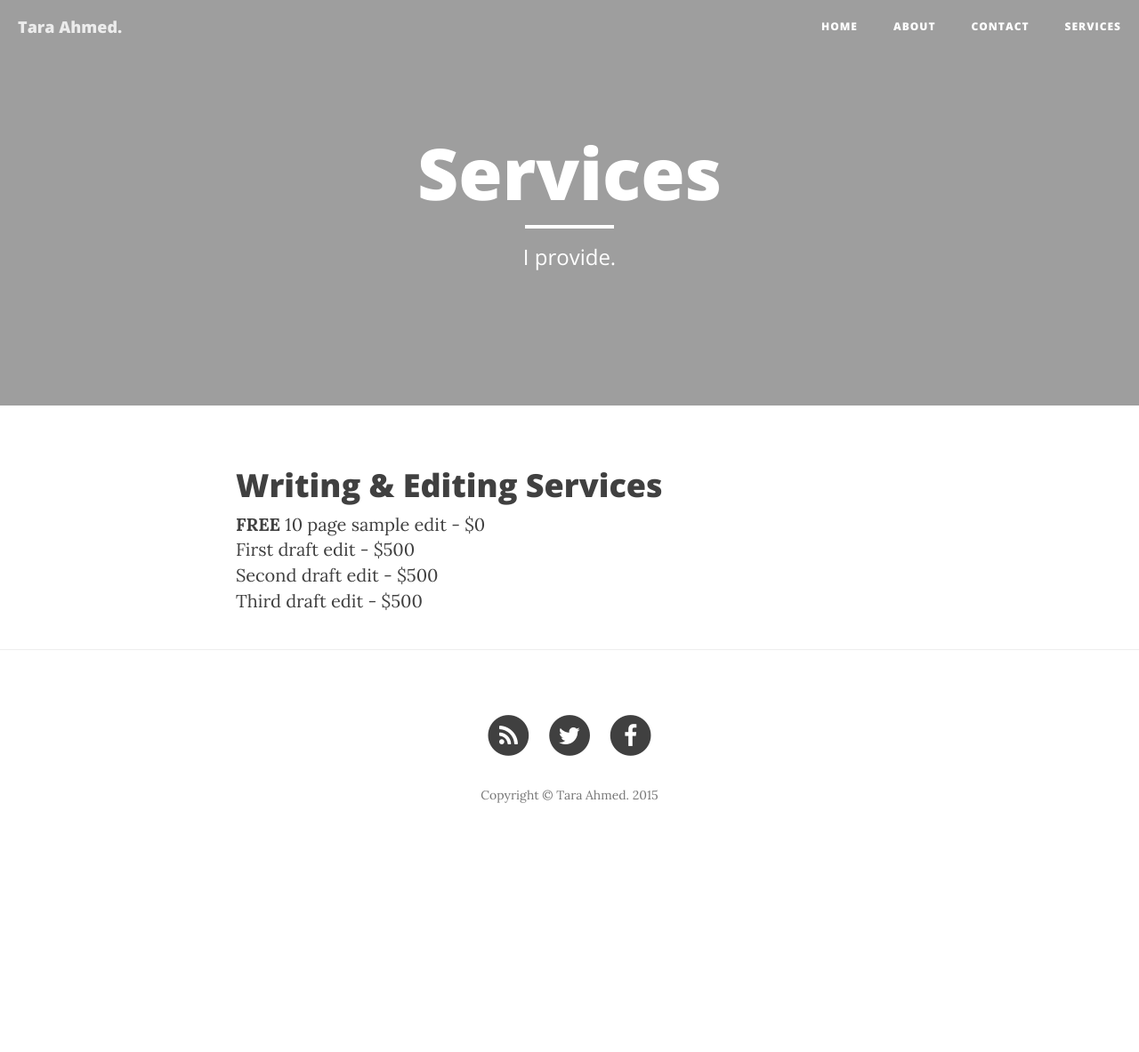
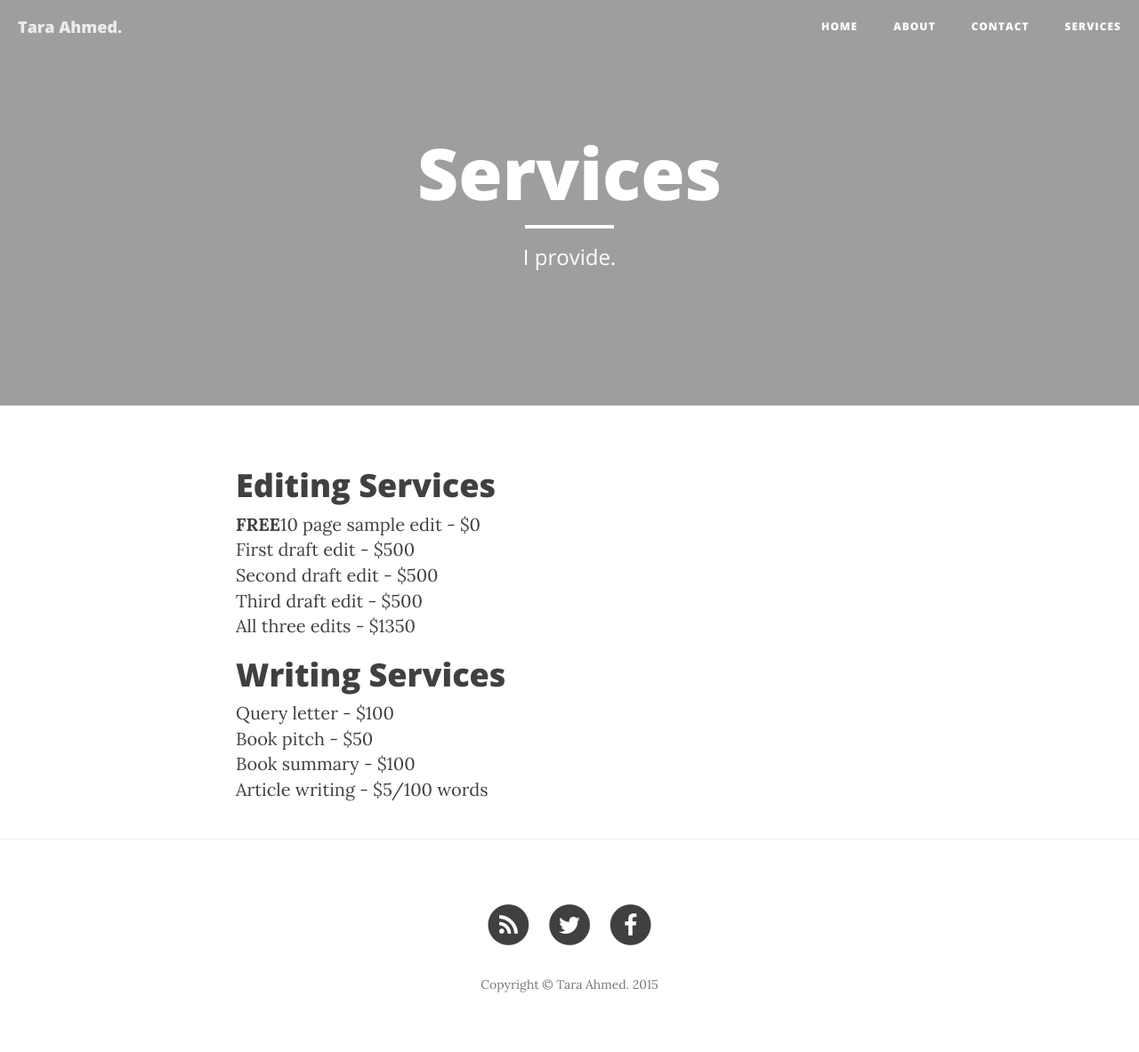
Before and after one commit to taraahmed/taraahmed.github.io, a Jekyll site: the page built from services.html, in a window 1280 px wide. Shown: the whole page at 89% size. Built offline with Jekyll 4.4.1, drawn with Linux system fonts in a browser that asks for light colours; nearby versions of some CDN libraries; before the commit the page ends 970 px from its top, so only the background shows below that.

Commit message:
Added to pricing

```diff
--- a/services.html
+++ b/services.html
@@ -5,10 +5,19 @@ description: "I provide."
 header-img: "img/about-bg.jpg"
 ---
 
-<h1>Writing &amp; Editing Services</h1>
+<h1>Editing Services</h1>
 <dl>
-  <dd><b>FREE</b> 10 page sample edit - $0</dd>
+  <dd><b>FREE</b>10 page sample edit - $0</dd>
   <dd>First draft edit - $500</dd>
   <dd>Second draft edit - $500</dd>
   <dd>Third draft edit - $500</dd>
+  <dd>All three edits - $1350</dd>
 </dl>
+
+<h1>Writing Services</h1>
+<dl>
+  <dd>Query letter - $100</dd>
+  <dd>Book pitch - $50</dd>
+  <dd>Book summary - $100</dd>
+  <dd>Article writing - $5/100 words</dd>
+</dl>
```
